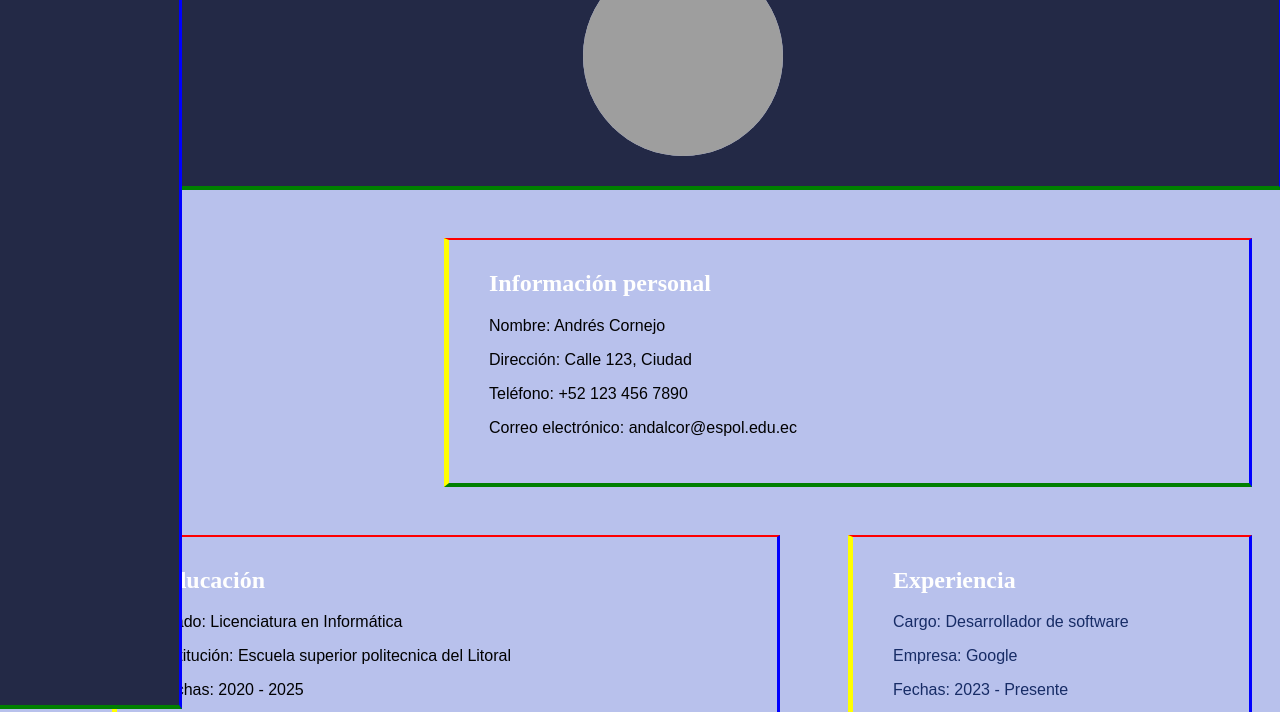
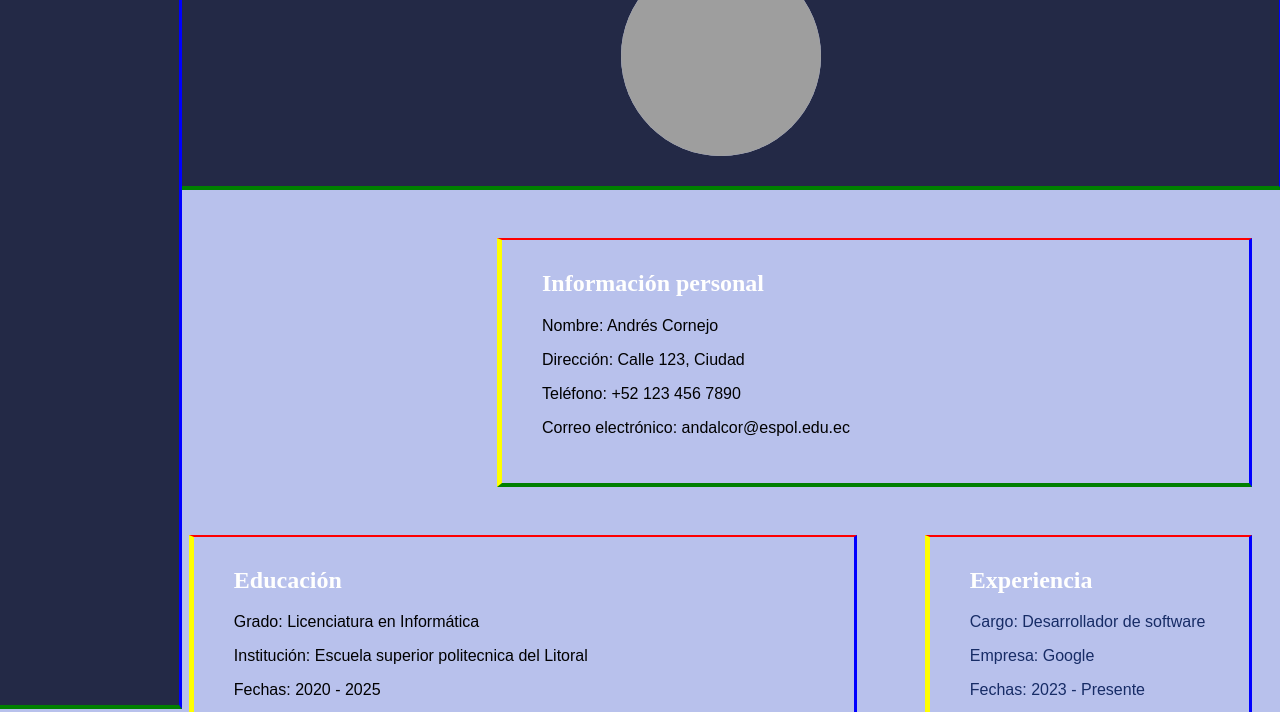
Before and after one commit to andresACF/Curriculum, a plain HTML site: page index.html in a window 1280 px wide. Shown: the part 127-839 px from the top of the page. Drawn offline with Linux system fonts and the light colour scheme; grey boxes are pictures that could not be loaded.

Commit message:
Update style.css

```diff
--- a/stylesheets/style.css
+++ b/stylesheets/style.css
@@ -150,7 +150,7 @@ main{
           "D D F F"
           "J J J J"
           "K K K K";
-    padding-left:5vw;
+    padding-left:11vw;
 
   }
 
```
